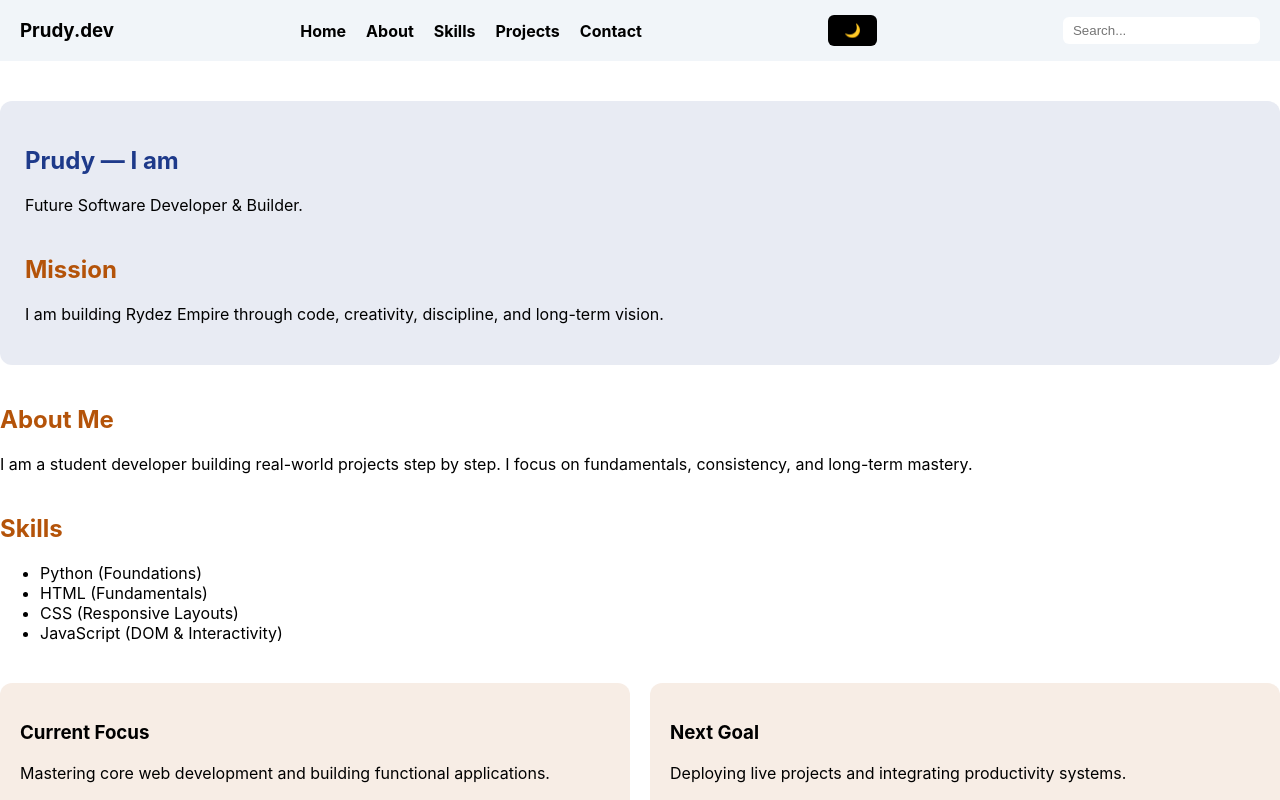
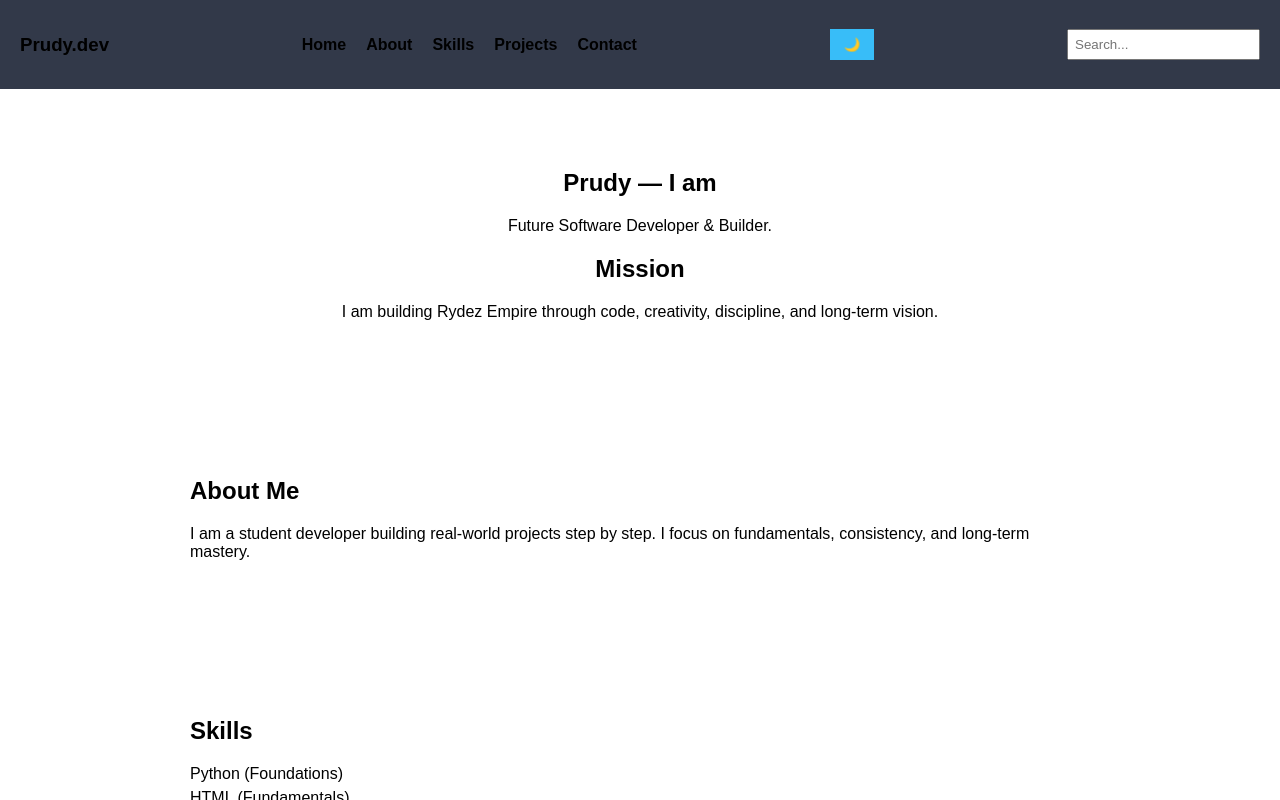
Before and after one commit to Prudycruise/March_Portfolio, a plain HTML site: page index.html in a window 1280 px wide. Both pictures are taken after a click on the button "Toggle theme". Shown: the top 800 px of the page. Drawn offline with Linux system fonts and the light colour scheme.

Commit message:
Update style.css

```diff
--- a/style.css
+++ b/style.css
@@ -2,17 +2,12 @@ html {
     scroll-behavior: smooth;
 }
 
-/* ========================
-   BASE STYLES
-======================== */
-
 body {
     margin: 0;
     padding: 0;
-    font-family: 'Inter', sans-serif;
+    font-family: Arial, sans-serif;
     color: #ffffff;
     min-height: 100vh;
-
     background: linear-gradient(-45deg, #0f2027, #203a43, #2c5364, #1c1c1c);
     background-size: 400% 400%;
     animation: gradientMove 18s ease infinite;
@@ -24,21 +19,7 @@ body {
     100% { background-position: 0% 50%; }
 }
 
-/* Main Container */
-
-.dashboard-container {
-    max-width: 1000px;
-    margin: 60px auto;
-    padding: 2rem;
-    backdrop-filter: blur(15px);
-    background: rgba(255, 255, 255, 0.05);
-    border-radius: 20px;
-    box-shadow: 0 8px 32px rgba(0, 0, 0, 0.35);
-}
-
-/* ========================
-   NAVBAR
-======================== */
+/* NAVBAR */
 
 .navbar {
     display: flex;
@@ -46,15 +27,8 @@ body {
     align-items: center;
     padding: 15px 20px;
     background-color: rgba(15, 23, 42, 0.85);
-    backdrop-filter: blur(8px);
     position: sticky;
     top: 0;
-    z-index: 1000;
-}
-
-.logo {
-    margin: 0;
-    font-weight: bold;
 }
 
 .nav-links {
@@ -69,75 +43,29 @@ body {
     text-decoration: none;
     color: inherit;
     font-weight: bold;
-    transition: color 0.3s ease;
-}
-
-.nav-links a:hover {
-    color: #38bdf8;
 }
 
 .menu-btn {
     display: none;
-    font-size: 24px;
-    background: none;
-    border: none;
-    color: white;
-    cursor: pointer;
 }
 
-/* ========================
-   BUTTONS
-======================== */
+/* SECTIONS */
 
-button {
-    padding: 8px 16px;
-    border: none;
-    border-radius: 6px;
-    cursor: pointer;
-    background-color: #38bdf8;
-    color: black;
-    font-weight: bold;
-    transition: transform 0.2s ease, box-shadow 0.2s ease;
+section {
+    padding: 60px 20px;
+    max-width: 900px;
+    margin: auto;
 }
 
-button:hover {
-    transform: scale(1.05);
-    box-shadow: 0 0 12px rgba(56, 189, 248, 0.6);
+.hero {
+    text-align: center;
 }
 
-/* ========================
-   HEADINGS
-======================== */
-
-h1 {
-    color: #38bdf8;
-    text-shadow: 0 0 12px rgba(56, 189, 248, 0.8);
-}
-
-h2 {
-    margin-top: 40px;
-    color: #facc15;
-}
-
-/* ========================
-   HERO SECTION
-======================== */
-
-.hero {
-    margin-top: 40px;
-    padding: 25px;
-    background-color: rgba(56, 189, 248, 0.08);
-    border-radius: 12px;
-}
-
-/* ========================
-   CARD SECTION
-======================== */
+/* CARDS */
 
 .card-section {
     display: flex;
     gap: 20px;
-    margin-top: 40px;
     flex-wrap: wrap;
 }
 
@@ -145,108 +73,53 @@ h2 {
     flex: 1;
     min-width: 250px;
     padding: 20px;
-    background-color: rgba(250, 204, 21, 0.08);
+    background: rgba(255,255,255,0.05);
     border-radius: 12px;
-    transition: transform 0.3s ease, background-color 0.3s ease;
 }
 
-.card:hover {
-    transform: translateY(-6px);
-    background-color: rgba(250, 204, 21, 0.15);
+/* DASHBOARD */
+
+.dashboard-box {
+    margin-top: 20px;
+    padding: 20px;
+    background: rgba(255,255,255,0.05);
+    border-radius: 10px;
 }
 
-/* ========================
-   LIGHT MODE
-======================== */
+button {
+    padding: 8px 14px;
+    border: none;
+    background: #38bdf8;
+    color: black;
+    font-weight: bold;
+    cursor: pointer;
+}
+
+input {
+    padding: 6px;
+}
+
+ul {
+    list-style: none;
+    padding: 0;
+}
+
+li {
+    margin: 6px 0;
+    cursor: pointer;
+}
+
+/* REVEAL */
+
+.reveal {
+    opacity: 1;   /* changed so nothing stays hidden */
+    transform: none;
+}
+
+/* LIGHT MODE */
 
 .light-mode {
-    background: #ffffff !important;
+    background: white !important;
     animation: none;
     color: black;
 }
-
-.light-mode .navbar {
-    background-color: #f1f5f9;
-}
-
-.light-mode h1 {
-    color: #1e3a8a;
-    text-shadow: none;
-}
-
-.light-mode h2 {
-    color: #b45309;
-}
-
-.light-mode button {
-    background-color: black;
-    color: white;
-}
-
-.light-mode .hero {
-    background-color: rgba(30, 58, 138, 0.1);
-}
-
-.light-mode .card {
-    background-color: rgba(180, 83, 9, 0.1);
-}
-
-/* ========================
-   MOBILE
-======================== */
-
-@media (max-width: 768px) {
-
-    .nav-links {
-        display: none;
-        flex-direction: column;
-        background-color: rgba(15, 23, 42, 0.95);
-        position: absolute;
-        top: 60px;
-        right: 20px;
-        padding: 15px;
-        border-radius: 10px;
-    }
-
-    .nav-links.active {
-        display: flex;
-    }
-
-    .menu-btn {
-        display: block;
-    }
-
-    .card-section {
-        flex-direction: column;
-    }
-
-    .dashboard-container {
-        margin: 30px 15px;
-    }
-}
-
-/* ========================
-   SCROLL REVEAL
-======================== */
-
-.reveal {
-    opacity: 0;
-    transform: translateY(40px);
-    transition: opacity 0.6s ease, transform 0.6s ease;
-}
-
-.reveal.active {
-    opacity: 1;
-    transform: translateY(0);
-}
-
-/* ========================
-   SEARCH INPUT
-======================== */
-
-#searchInput {
-    padding: 6px 10px;
-    border-radius: 6px;
-    border: none;
-    outline: none;
-}
```
